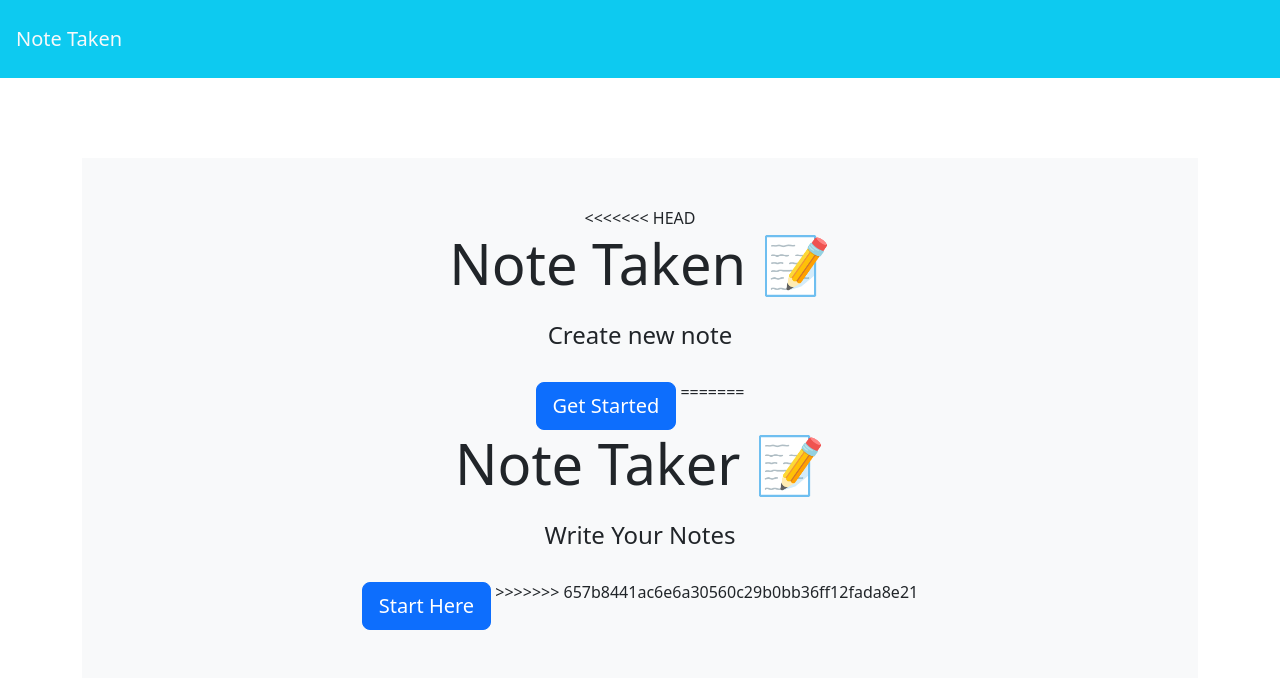
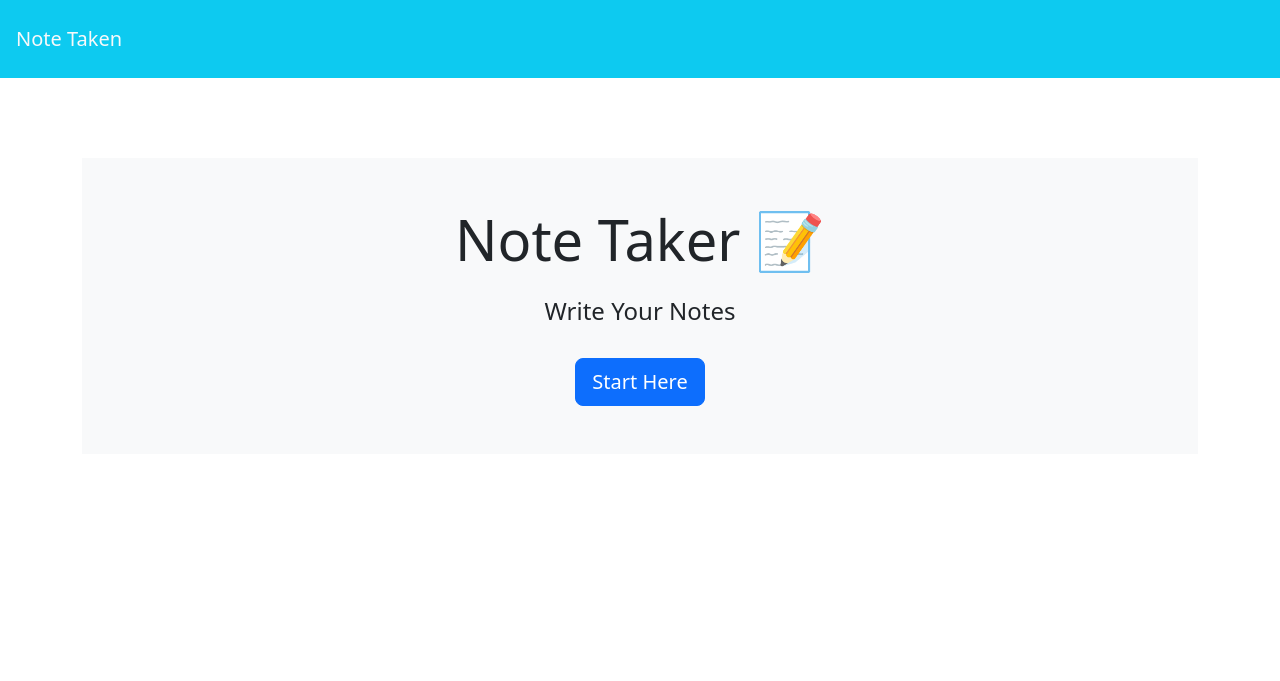
Before and after one commit to Narvinator/life-planner, a plain HTML site: page public/index.html in a window 1280 px wide. Drawn offline with nearby package versions, Linux system fonts and the light colour scheme; no server answers.

Commit message:
fixed bug

```diff
--- a/public/index.html
+++ b/public/index.html
@@ -16,15 +16,12 @@
   </nav>
   <div class="container">
     <div style="margin-top: 80px;" class="text-center p-5 mb-4 bg-light">
-<<<<<<< HEAD
-      <h1 class="display-4">Note Taken <span role="img" aria-label="Memo">📝</span></h1>
-      <h4 class="mt-4">Create new note</h4>
-      <a class="btn btn-primary btn-lg mt-4" href="/notes" role="button">Get Started</a>
-=======
+
+
       <h1 class="display-4">Note Taker <span role="img" aria-label="Memo">📝</span></h1>
       <h4 class="mt-4">Write Your Notes</h4>
       <a class="btn btn-primary btn-lg mt-4" href="/notes" role="button">Start Here</a>
->>>>>>> 657b8441ac6e6a30560c29b0bb36ff12fada8e21
+
     </div>
   </div>
   <script src="/assets/js/index.js"></script>
```
